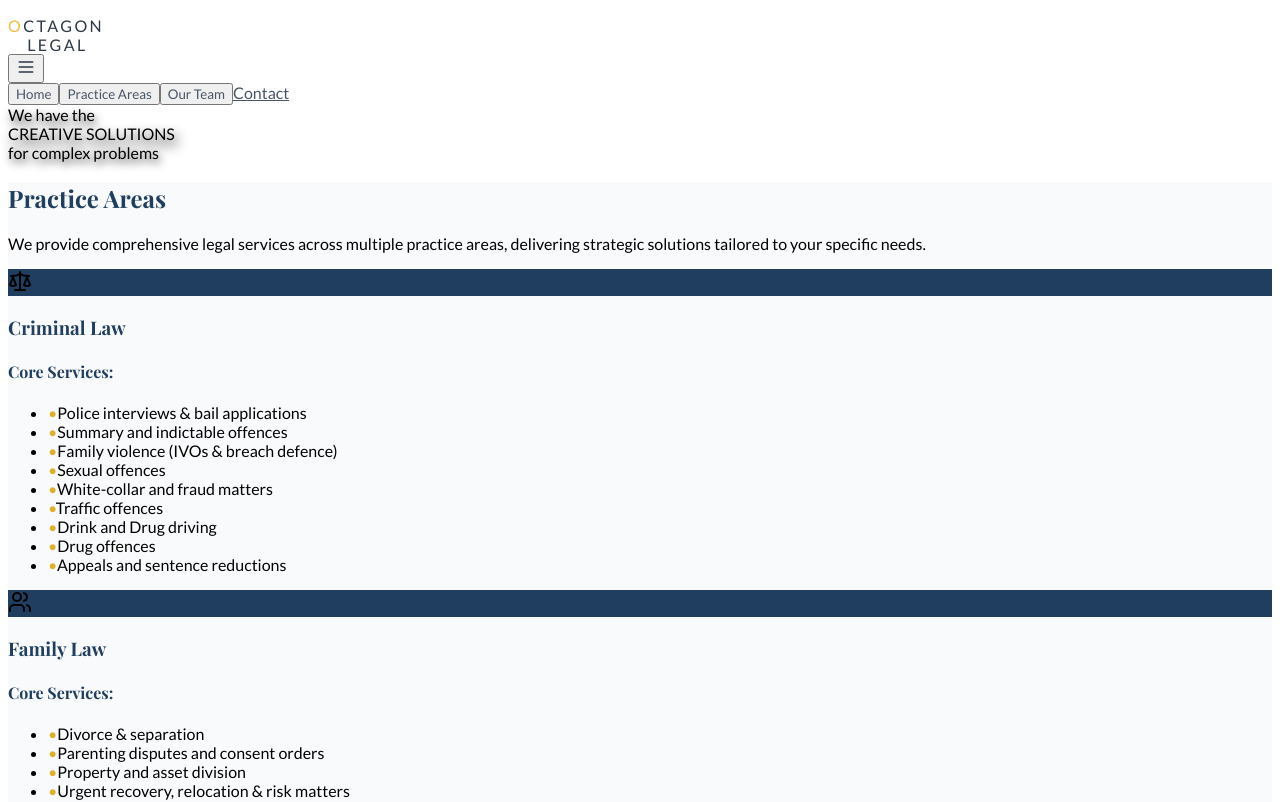
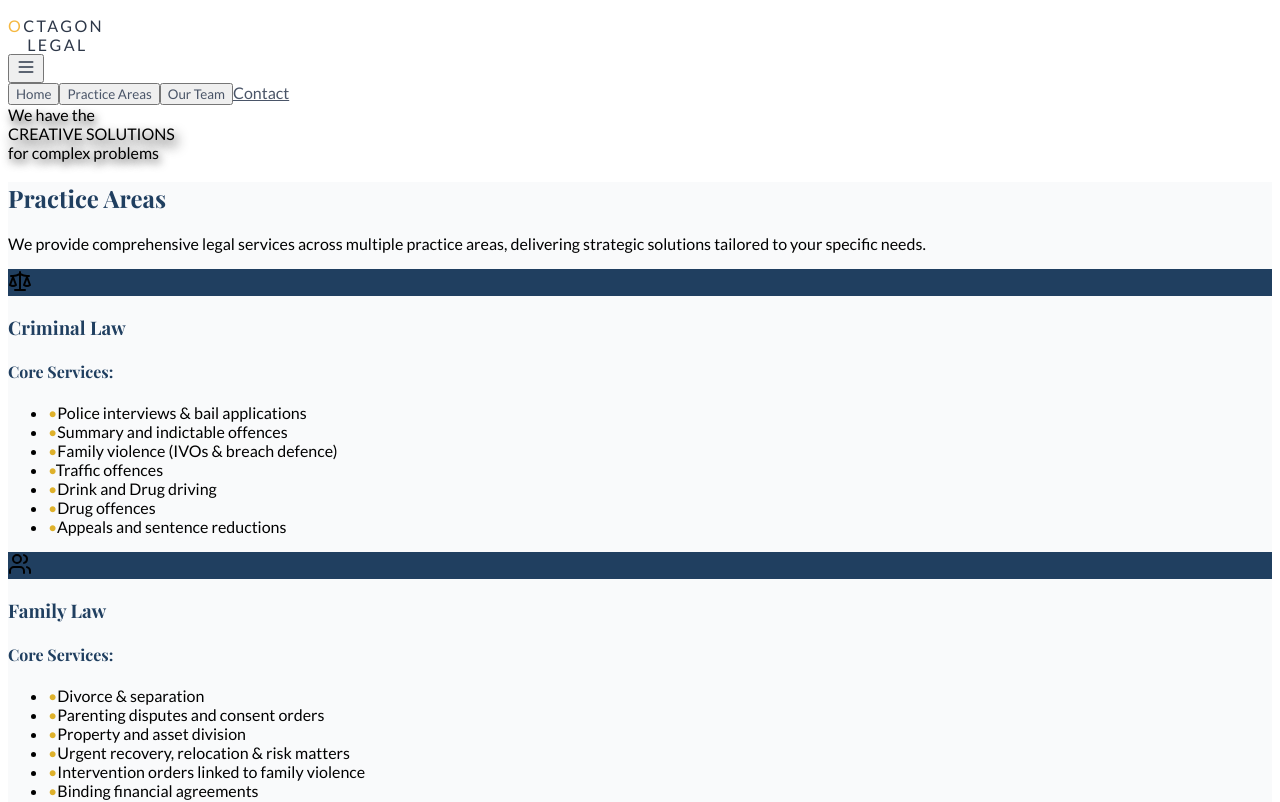
Before and after one commit to aretmur/octagon-legal-website, a React (Vite) app in the folder client/: page / in a window 1280 px wide. Shown: the top 802 px of the page. Built offline with nearby package versions, Linux system fonts and the light colour scheme; grey boxes are pictures that could not be loaded.

Commit message:
Update practice-areas.tsx

```diff
--- a/client/src/components/practice-areas.tsx
+++ b/client/src/components/practice-areas.tsx
@@ -26,8 +26,6 @@ const practiceAreas: PracticeArea[] = [
       "Police interviews & bail applications",
       "Summary and indictable offences",
       "Family violence (IVOs & breach defence)",
-      "Sexual offences",
-      "White-collar and fraud matters",
       "Traffic offences",
       "Drink and Drug driving",
       "Drug offences",
```
